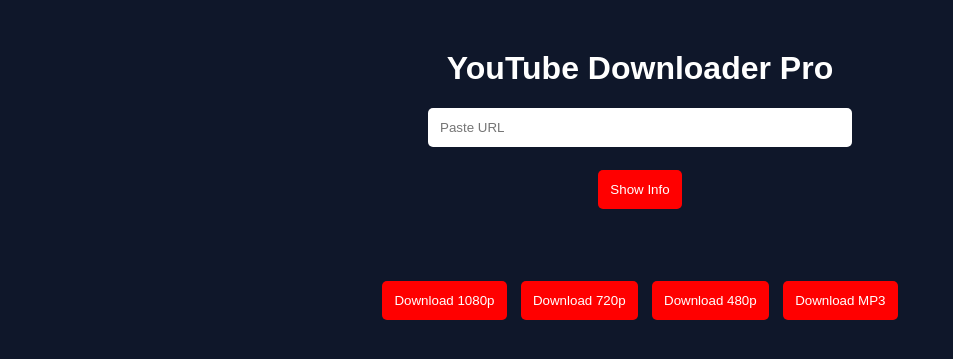
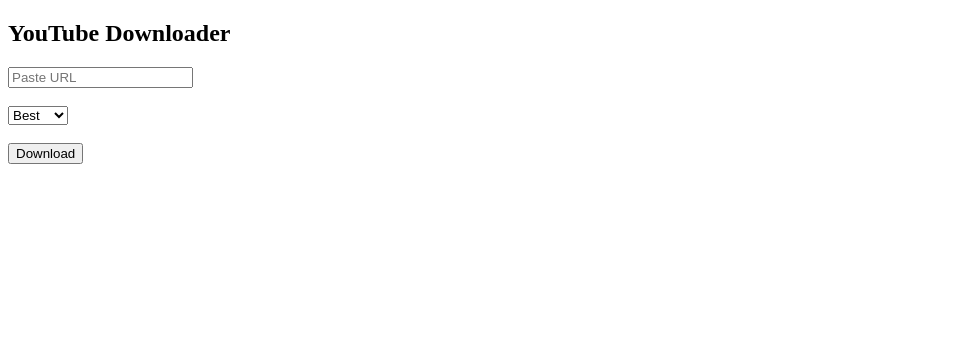
Before and after one commit to indreshmishra566-stack/youtube-downloader, a Flask app: page / in a window 1280 px wide. Shown: the top 359 px of the page, without its empty margins (0-953 px from the left). Run offline with Flask 3, Linux system fonts and the light colour scheme; some libraries are stand-ins or nearby versions.

Commit message:
Update index.html

```diff
--- a/templates/index.html
+++ b/templates/index.html
@@ -1,169 +1,45 @@
 <!DOCTYPE html>
 <html>
-
 <head>
 
-<title>Pro YouTube Downloader</title>
-
-<style>
-
-body{
-background:#0f172a;
-color:white;
-font-family:Arial;
-text-align:center;
-}
-
-.container{
-
-margin-top:50px;
-}
-
-input{
-
-width:400px;
-padding:12px;
-border-radius:5px;
-border:none;
-}
-
-button{
-
-padding:12px;
-border:none;
-border-radius:5px;
-background:red;
-color:white;
-cursor:pointer;
-margin:5px;
-}
-
-img{
-
-margin-top:20px;
-width:300px;
-border-radius:10px;
-}
-
-</style>
+<title>YouTube Downloader</title>
 
 </head>
 
-
 <body>
 
-<div class="container">
-
-<h1>YouTube Downloader Pro</h1>
+<h2>YouTube Downloader</h2>
 
 
-<input type="text" id="url" placeholder="Paste URL">
+<form action="/download" method="post">
+
+<input type="text" name="url" placeholder="Paste URL" required>
 
 <br><br>
 
-<button onclick="getInfo()">Show Info</button>
 
+<select name="quality">
 
-<h2 id="title"></h2>
+<option value="best">Best</option>
 
-<img id="thumbnail">
+<option value="720p">720p</option>
+
+<option value="1080p">1080p</option>
+
+<option value="mp3">MP3</option>
+
+</select>
 
 
 <br><br>
 
-<button onclick="download('bestvideo[height=1080]+bestaudio/best')">
+<button type="submit">
 
-Download 1080p
+Download
 
 </button>
 
-
-<button onclick="download('bestvideo[height=720]+bestaudio/best')">
-
-Download 720p
-
-</button>
-
-
-<button onclick="download('bestvideo[height=480]+bestaudio/best')">
-
-Download 480p
-
-</button>
-
-
-<button onclick="download('mp3')">
-
-Download MP3
-
-</button>
-
-</div>
-
-
-
-<script>
-
-
-function getInfo(){
-
-let url = document.getElementById("url").value
-
-fetch("/get_info",{
-
-method:"POST",
-
-headers:{
-
-"Content-Type":"application/x-www-form-urlencoded"
-
-},
-
-body:"url="+url
-
-})
-
-.then(res=>res.json())
-
-.then(data=>{
-
-document.getElementById("title").innerText=data.title
-
-document.getElementById("thumbnail").src=data.thumbnail
-
-})
-
-}
-
-
-
-function download(q){
-
-let url=document.getElementById("url").value
-
-let form=document.createElement("form")
-
-form.method="POST"
-form.action="/download"
-
-let input1=document.createElement("input")
-input1.name="url"
-input1.value=url
-
-let input2=document.createElement("input")
-input2.name="quality"
-input2.value=q
-
-form.appendChild(input1)
-form.appendChild(input2)
-
-document.body.appendChild(form)
-
-form.submit()
-
-}
-
-</script>
+</form>
 
 </body>
 
```
